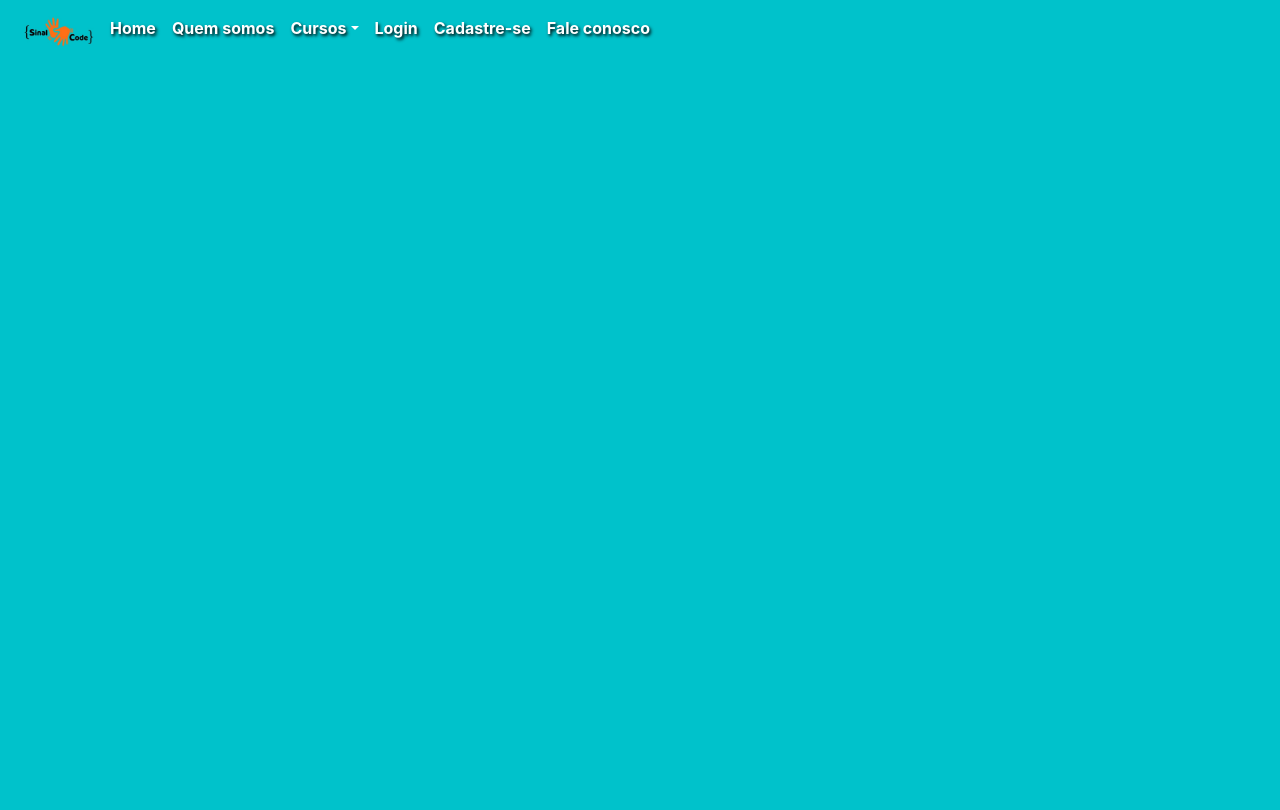
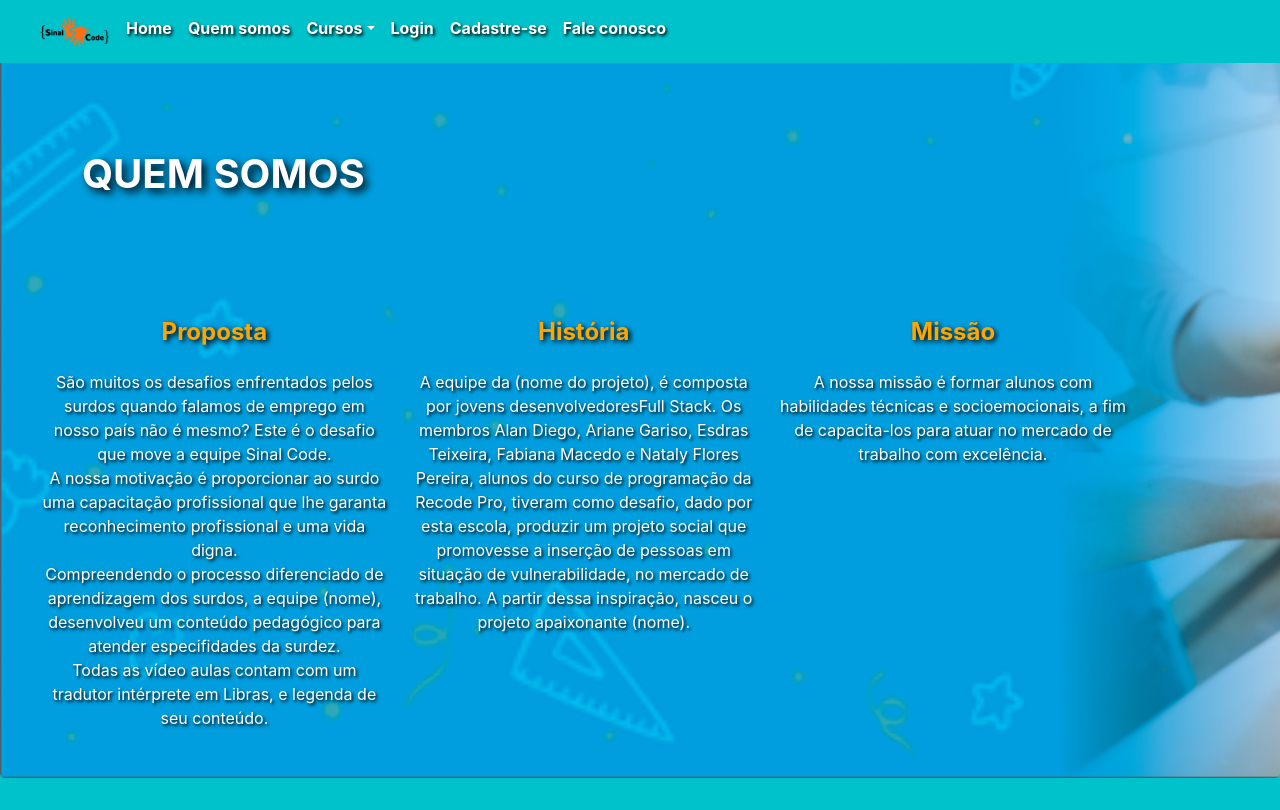
Before and after one commit to FabiMacedo/Projeto_Squad2_Trabalho_RecodePro, a PHP site: page /quemsomos.php in a window 1280 px wide. Before the commit the page ends 47 px from the top, so only its background shows below. Run offline with PHP 8.4, Linux system fonts and the light colour scheme.

Commit message:
Revisado layout quemsomos.php

```diff
--- a/Projeto_Squad2_Trabalho_RecodePro/css/home.css
+++ b/Projeto_Squad2_Trabalho_RecodePro/css/home.css
@@ -11,13 +11,14 @@ body{
     width: 350px;
     height: 180px;
     margin-top: -70px;
-    margin-left: 150px;
+    margin-left: 250px;
 }
 
 .jumbotron h1{
-    color: rgb(255, 111, 22);
+    color: white;
     font-weight: bold;
     text-shadow: black 0.1em 0.1em 0.2em;
+    margin-left: 100px;
 }
 .jumbotron p{
     font-size: 24px;
@@ -28,6 +29,7 @@ body{
     display: flex;
     justify-content: center;
     grid-gap: 20px;
+    margin-left: 100px;
 
 }
 
--- /dev/null
+++ b/Projeto_Squad2_Trabalho_RecodePro/css/quemsomos.css
@@ -0,0 +1,34 @@
+.jumbotron {
+    background-image: url('../imagens/banner_quem_somos2.png');
+    margin-top: -5px;
+    background-size:cover;
+    height: 720px;
+
+    }
+
+    .jumbotron h4 {
+        text-align: center;
+        color: orange;
+        font-weight: bold;
+        text-shadow: black 0.1em 0.1em 0.2em;
+    }
+
+    .jumbotron p {
+        color: white;
+        font-size: 16px;
+        text-shadow: black 0.1em 0.1em 0.2em;
+    }
+
+    .jumbotron h1 {
+        margin-top: -20px;
+        margin-left: 50px;
+        color: white;
+        font-weight: bold;
+        text-shadow: black 0.1em 0.1em 0.2em;
+        }
+
+    #box {
+        border: 0px solid white;
+        width: 30%;
+        display: inline-block;
+    }
--- a/Projeto_Squad2_Trabalho_RecodePro/index.php
+++ b/Projeto_Squad2_Trabalho_RecodePro/index.php
@@ -51,7 +51,7 @@
 
     <main>
         <div class="jumbotron">
-            <div class="text-white text-left pt-5 px-3 " >
+            <div class="text-white text-left pt-5 px-3" >
                 <img class="d-flex" src="./imagens/logoft.png">
                 <h1 class="h4-responsive mb-4">Curso de programação para surdos</h1>
                 <p class="d-flex mx-2 mb-2 text-center">A Sinal Code desenvolveu uma plataforma digital de cursos na área de programação<br>elaborados para atender exclusivamente a comunidade surda. Todas as aulas são<br>adaptadas com a linguagem de sinais (libras) e legenda, para um melhor<br>desenvolvimento no ensino-aprendizagem.</p>
@@ -65,7 +65,7 @@
                 <br><br>
                 <section class="container">
                     <div class="box1">
-                        <p class="text-center"><b class="text-warning">MERCADO</b><br><br> Alta demanda por profissionais no mercado de trabalho</p>
+                        <p class="text-center"><b class="text-warning">MERCADO</b><br><br>Alta demanda por profissionais no mercado de trabalho</p>
                     </div>
                     <div class="box2">
                         <p class="text-center"><b class="text-warning">SALÁRIOS</b><br><br><b class="text-warning">R$ 5.000,00</b><br><br> média salarial</p>
--- a/Projeto_Squad2_Trabalho_RecodePro/quemsomos.php
+++ b/Projeto_Squad2_Trabalho_RecodePro/quemsomos.php
@@ -1,11 +1,12 @@
 <!DOCTYPE html>
 <html lang="pt-br">
+
 <head>
     <meta charset="UTF-8">
     <meta name="viewport" content="width=device-width, initial-scale=1, shrink-to-fit=no">
     <title></title>
     <link rel="stylesheet" href="./css/global.css">
-    <link rel="stylesheet" href="./css/home.css">
+    <link rel="stylesheet" href="./css/quemsomos.css">
 
     <script src="https://code.jquery.com/jquery-3.3.1.slim.min.js" integrity="sha384-q8i/X+965DzO0rT7abK41JStQIAqVgRVzpbzo5smXKp4YfRvH+8abtTE1Pi6jizo" crossorigin="anonymous"></script>
     <script src="https://cdnjs.cloudflare.com/ajax/libs/popper.js/1.14.3/umd/popper.min.js" integrity="sha384-ZMP7rVo3mIykV+2+9J3UJ46jBk0WLaUAdn689aCwoqbBJiSnjAK/l8WvCWPIPm49" crossorigin="anonymous"></script>
@@ -13,15 +14,22 @@
     <link rel="stylesheet" href="https://stackpath.bootstrapcdn.com/bootstrap/4.1.3/css/bootstrap.min.css" integrity="sha384-MCw98/SFnGE8fJT3GXwEOngsV7Zt27NXFoaoApmYm81iuXoPkFOJwJ8ERdknLPMO" crossorigin="anonymous">
 
 </head>
-<body style="background: rgb(0, 194, 203)">
+
+<body style="background: rgb(0, 194, 203);">
     <nav class="navbar navbar-expand-lg">
+        <a class="navbar-brand" href="#">
+            <!-- Navbar --></a>
+        <button class="navbar-toggler" type="button" data-toggle="collapse" data-target="#conteudoNavbarSuportado" aria-controls="conteudoNavbarSuportado" aria-expanded="false" aria-label="Alterna navegação">
+            <span class="navbar-toggler-icon"></span>
+        </button>
+
         <div class="collapse navbar-collapse" id="conteudoNavbarSuportado">
             <ul class="navbar-nav mr-auto">
                 <li class="nav-item active">
-                    <a class="nav-link" href="index.php"><img src="./imagens/logosinal.jpg" width="70px"></a>
+                    <a class="nav-link" href="index.php"><img src="./imagens/logosinal.jpg" width="70px"><span class="sr-only">(página atual)</span></a>
                 </li>
                 <li class="nav-item active">
-                    <a class="nav-link" href="index.php">Home</a>
+                    <a class="nav-link" href="index.php">Home <span class="sr-only">(página atual)</span></a>
                 </li>
                 <li class="nav-item">
                     <a class="nav-link" href="quemsomos.php">Quem somos</a>
@@ -43,10 +51,66 @@
                     <a class="nav-link" href="cadastro.php">Cadastre-se</a>
                 </li>
                 <li class="nav-item">
-                <a class="nav-link" href="faleconosco.php">Fale conosco</a>
+                    <a class="nav-link" href="faleconosco.php">Fale conosco</a>
                 </li>
             </ul>
+
         </div>
     </nav>
+    <main>
+        <div class="jumbotron">
+            <div id=box>
+                <br><br>
+                <h1 class="h1-responsive mb-4">QUEM SOMOS</h1>
+                <br><br><br><br>
+                <h4 class="h3-responsive mb-4">Proposta</h4>
+                <p class="d-flex mx-2 mb-2 text-center">
+                    São muitos os desafios enfrentados pelos surdos quando falamos de
+                    emprego em nosso país não é mesmo?
+                    Este é o desafio que move a equipe Sinal Code.<br>
+
+                    A nossa motivação é proporcionar ao surdo
+                    uma capacitação profissional que lhe
+                    garanta reconhecimento profissional
+                    e uma vida digna.<br>
+
+                    Compreendendo o processo diferenciado
+                    de aprendizagem dos surdos, a equipe
+                    (nome), desenvolveu um conteúdo
+                    pedagógico para atender especifidades
+                    da surdez.<br>
+
+                    Todas as vídeo aulas contam com um
+                    tradutor intérprete em Libras, e legenda
+                    de seu conteúdo.</p>
+            </div>
+
+            <div id=box>
+                <h4 class="h3-responsive mb-4">História</h4>
+                <p class="d-flex mx-2 mb-2 text-center">
+                    A equipe da (nome do projeto), é composta por jovens desenvolvedoresFull Stack. Os membros
+                    Alan Diego, Ariane Gariso, Esdras Teixeira,
+                    Fabiana Macedo e Nataly Flores Pereira, alunos do
+                    curso de programação da Recode Pro, tiveram
+                    como desafio, dado por esta escola, produzir um projeto
+                    social que promovesse a inserção de pessoas em
+                    situação de vulnerabilidade, no mercado de trabalho.
+                    A partir dessa inspiração, nasceu
+                    o projeto apaixonante (nome).
+            </div>
+
+            <div id=box>
+                <h4 class="h3-responsive mb-4">Missão</h4>
+                <p class="d-flex mx-2 mb-2 text-center">
+                    A nossa missão é formar alunos com habilidades
+                    técnicas e socioemocionais, a fim de
+                    capacita-los para atuar no mercado de
+                    trabalho com excelência.
+            </div>
+
+        </div>
+
+    </main>
 </body>
+
 </html>
```
Also changed, not shown: Projeto_Squad2_Trabalho_RecodePro/css/cursos.css (added, +13 -0 lines), Projeto_Squad2_Trabalho_RecodePro/cursos.php (+9 -1 lines), Projeto_Squad2_Trabalho_RecodePro/registros.php (+19 -6 lines), Projeto_Squad2_Trabalho_RecodePro/imagens/banner_quem_somos2.png (added).
